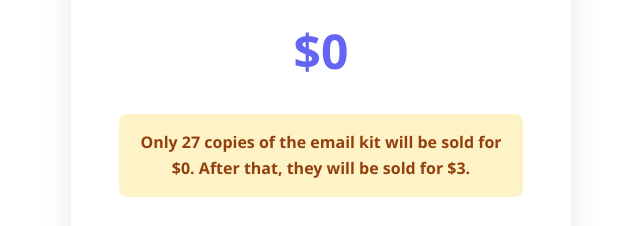
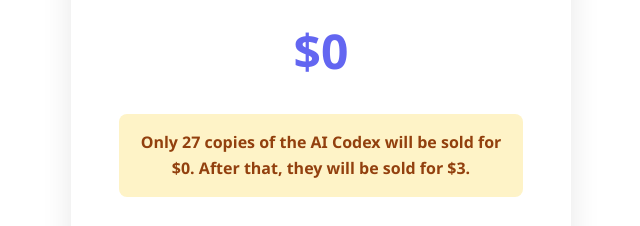
Before and after one commit to abbysallord/veltrix-world, a plain HTML site: page index.html in a window 1280 px wide. Shown: the part 1570-1796 px from the top of the page, 319-959 px from the left. Drawn offline with Linux system fonts and the light colour scheme.

Commit message:
Update index.html

```diff
--- a/index.html
+++ b/index.html
@@ -424,7 +424,7 @@
                 <h3>The AI Codex</h3>
                 <div class="price">$0</div>
                 <div class="price-note">
-                    Only 27 copies of the email kit will be sold for $0. After that, they will be sold for $3.
+                    Only 27 copies of the AI Codex will be sold for $0. After that, they will be sold for $3.
                 </div>
                 <ul class="product-features">
                     <li>20+ Free AI tools</li>
```
